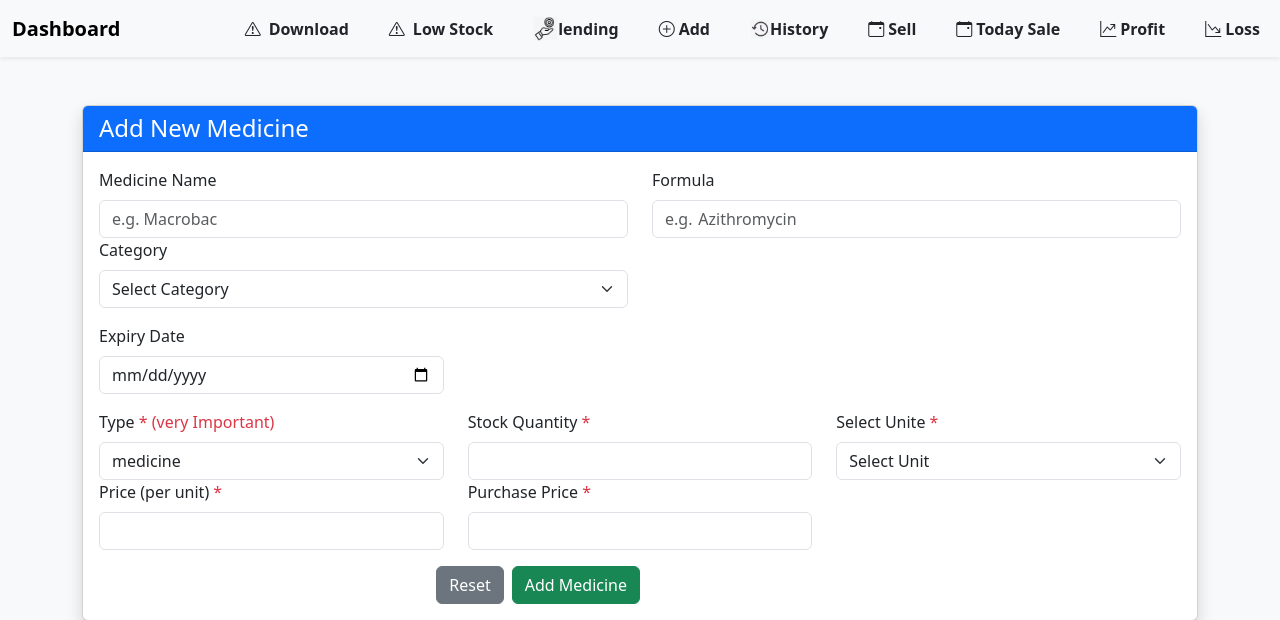
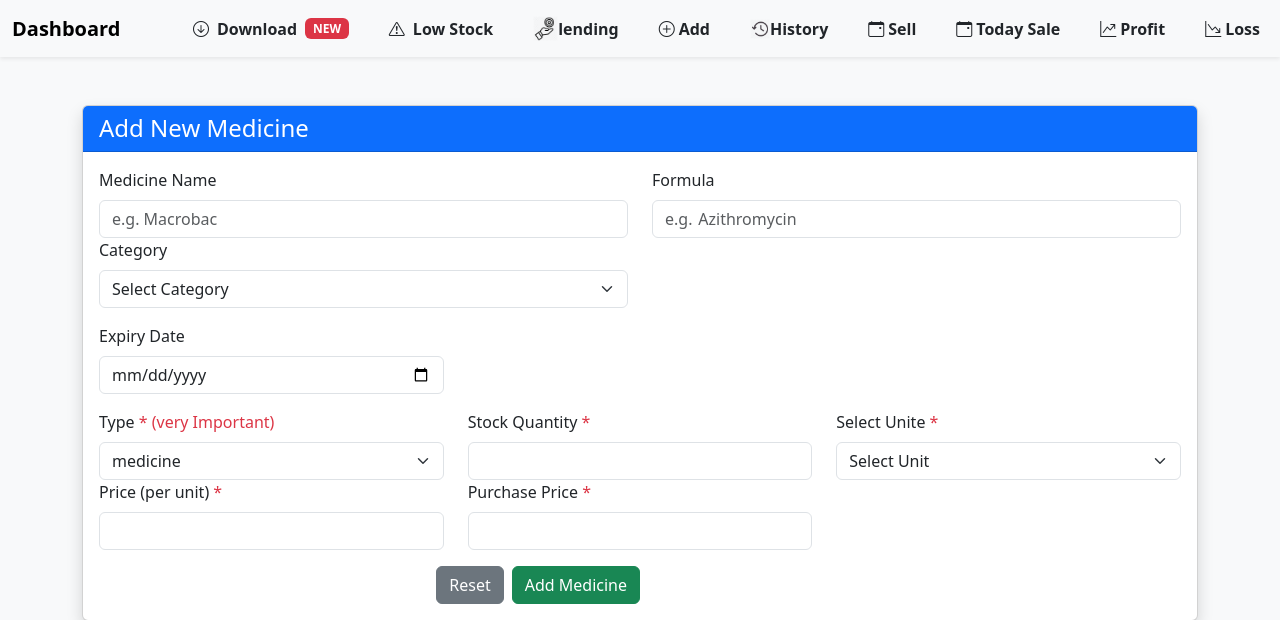
Before and after one commit to ilman00/Bin-Saeed-Pharmacy, a Node server app: page /add-product in a window 1280 px wide. Shown: the top 620 px of the page. Run offline with Node 20, Linux system fonts and the light colour scheme; the visitor is signed in with stand-in values (Sample User, id 1); some libraries are stand-ins or nearby versions.

Commit message:
added download in EC2

```diff
--- a/views/partials/navbar.ejs
+++ b/views/partials/navbar.ejs
@@ -11,8 +11,8 @@
       <ul class="navbar-nav ms-auto gap-lg-4 gap-2 align-items-center">
         <li class="nav-item">
           <a class="nav-link d-flex align-items-center text-dark fw-semibold hover-effect" href="/download">
-            <i class="bi bi-exclamation-triangle me-2"></i>
-            Download
+            <i class="bi bi-arrow-down-circle me-2"></i>
+            Download <span class="badge bg-danger ms-2">NEW</span>
           </a>
 
         </li>
```
